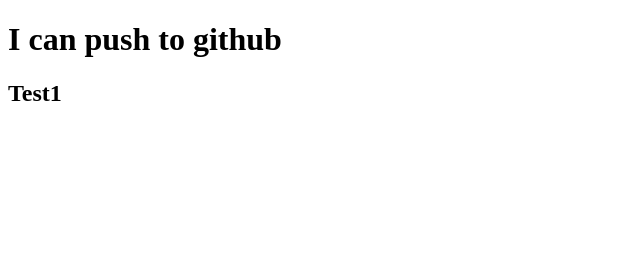
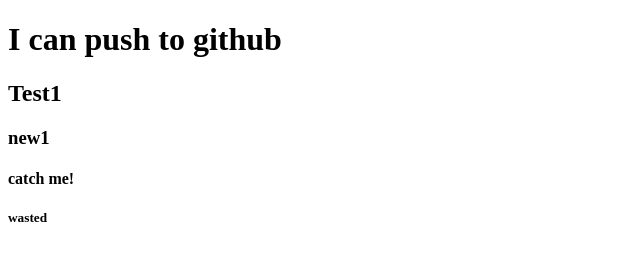
Before and after one commit to ShahariarRahman/my-second-repo, a plain HTML site: page index.html in a window 1280 px wide. Shown: the whole page, without its empty margins (0-640 px from the left). Drawn offline with Linux system fonts and the light colour scheme.

Commit message:
Working Tree Test

```diff
--- a/index.html
+++ b/index.html
@@ -9,5 +9,8 @@
 <body>
     <h1>I can push to github</h1>
     <h2>Test1</h2>
+    <h3>new1</h3>
+    <h4>catch me!</h4>
+    <h5>wasted</h5>
 </body>
 </html>
```
